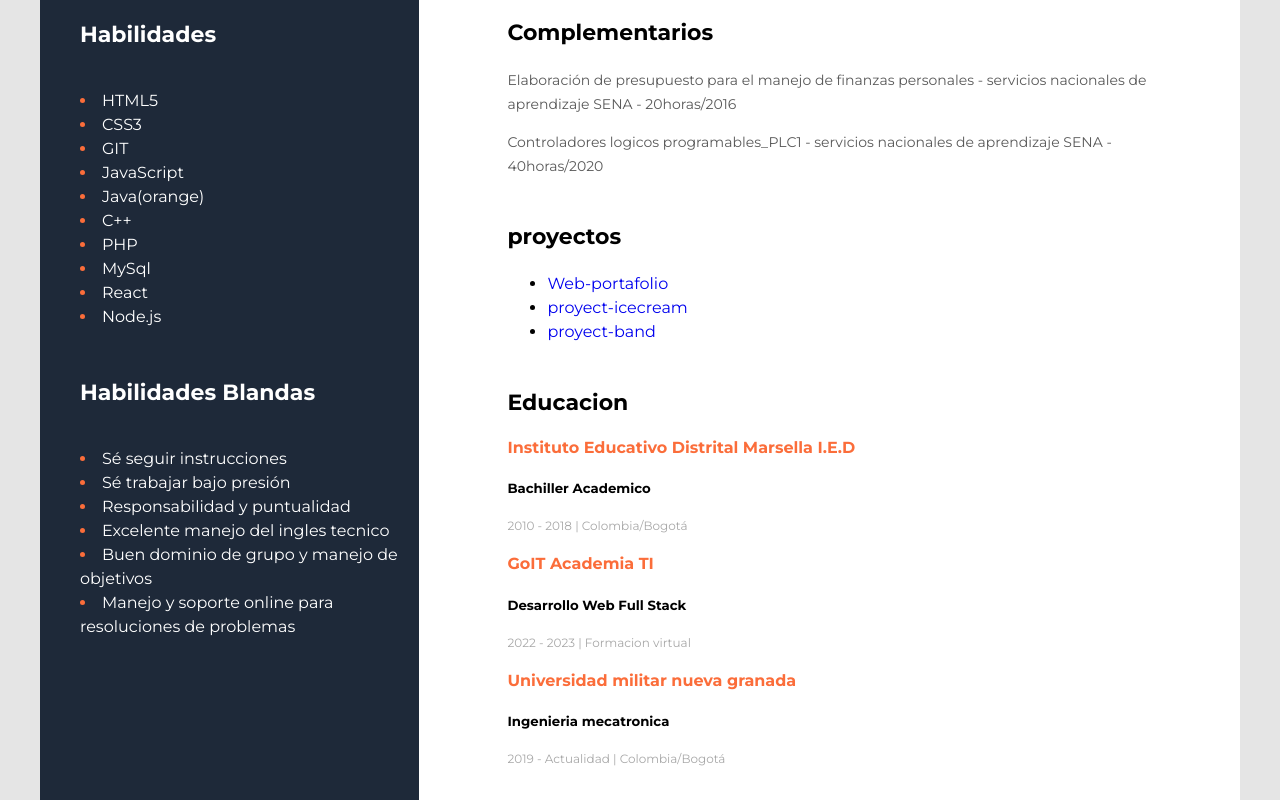
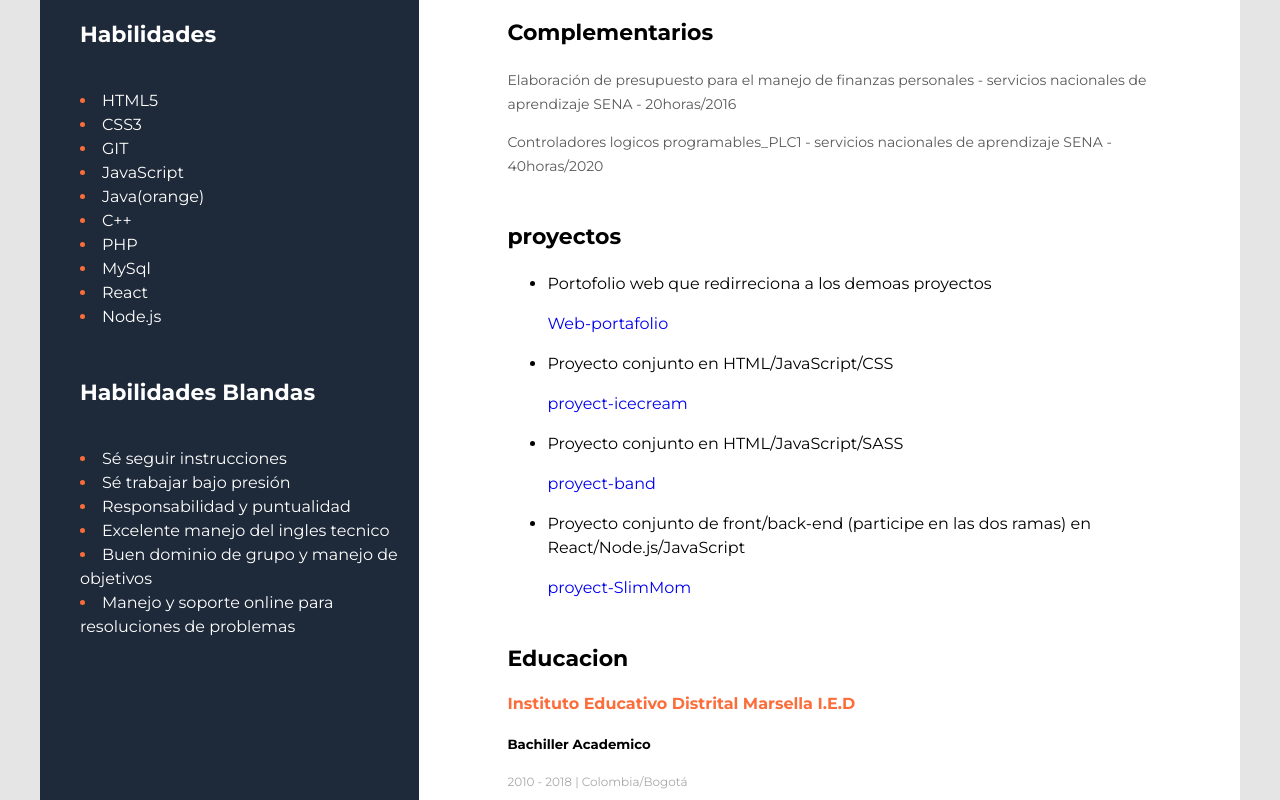
Before and after one commit to Jacksondg712/hoja_vida, a plain HTML site: page index.html in a window 1280 px wide. Shown: the part 448-1248 px from the top of the page. Drawn offline with Linux system fonts and the light colour scheme.

Commit message:
changes Proyecto react

```diff
--- a/index.html
+++ b/index.html
@@ -32,9 +32,15 @@
             </o1>
             <h3 class="titulo_seccion_principal">proyectos</h3>
             <ul>
-                <li><a class="list" href="https://jacksondg712.github.io/Company/">Web-portafolio</a></li>
-                <li><a class="list" href="https://fredybarajas.github.io/goit-final-proyect-icecream/">proyect-icecream</a></li>
-                <li><a class="list" href="https://fredybarajas.github.io/final-proyect-js-gr1/">proyect-band</a></li>
+                <li><p>Portofolio web que redirreciona a los demoas proyectos</p>
+                <a class="list" href="https://jacksondg712.github.io/Company/">Web-portafolio</a></li>
+                <li><p>Proyecto conjunto en HTML/JavaScript/CSS</p>
+                <a class="list" href="https://fredybarajas.github.io/goit-final-proyect-icecream/">proyect-icecream</a></li>
+                <li><p>Proyecto conjunto en HTML/JavaScript/SASS</p>
+                <a class="list" href="https://fredybarajas.github.io/final-proyect-js-gr1/">proyect-band</a></li>
+                <li><p>Proyecto conjunto de front/back-end (participe en las dos ramas) en React/Node.js/JavaScript </p>
+                <a class="list" href="https://pugli87.github.io/project-last_chance/login">proyect-SlimMom</a></li>
+                </li>
 
 
             </ul>
--- a/styles2.css
+++ b/styles2.css
@@ -24,6 +24,9 @@ li{
 
 .list{
     text-decoration: none;
+    &:hover{
+        color: #FB6D3A;
+    }
 }
 
 /* ----------------------------------------------------------------------- */
```
